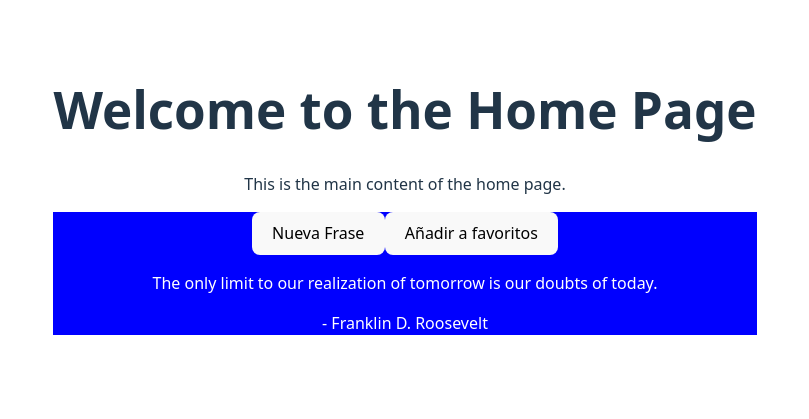
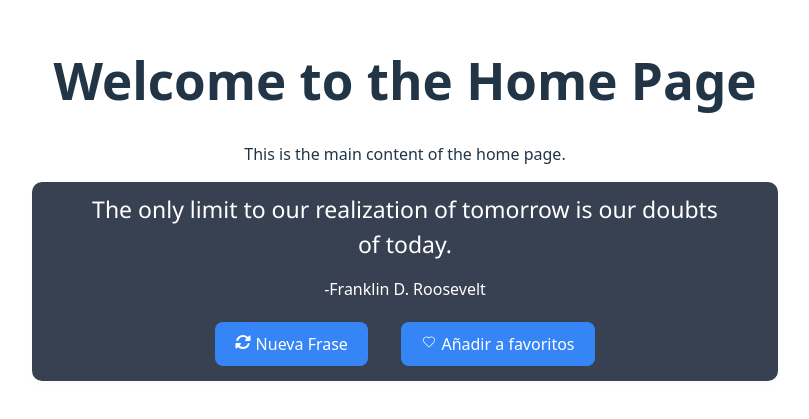
Before and after one commit to fioret20/proyecto-react-grupo1, a React (Vite) app: page / in a window 1280 px wide. Shown: the part 201-620 px from the top of the page, without its empty margins (235-1044 px from the left). Built offline with nearby package versions, Linux system fonts and the light colour scheme.

Commit message:
:sparkles: Add: styles in the components

```diff
--- a/package.json
+++ b/package.json
@@ -10,8 +10,10 @@
     "preview": "vite preview"
   },
   "dependencies": {
+    "@react-icons/all-files": "^4.1.0",
     "react": "^19.1.1",
-    "react-dom": "^19.1.1"
+    "react-dom": "^19.1.1",
+    "react-icons": "^5.5.0"
   },
   "devDependencies": {
     "@eslint/js": "^9.33.0",
--- a/src/components/Phrase.tsx
+++ b/src/components/Phrase.tsx
@@ -1,16 +1,20 @@
 import './stylesComponents/Phrase.css';
+import { CiHeart } from "react-icons/ci";
+import { FaRotate } from "react-icons/fa6";
 
 
 const Phrase = ({ phrase, author }: { phrase: string, author: string }) => {
     return (
-        <div className="phrase">
-            <div className="phrase-controls">
-                <button>Nueva Frase</button>
-                <button>Añadir a favoritos</button>
+        <>
+            <div className="phrase-container">
+                <p className='phrase'>{phrase}</p>
+                <p>{author}</p>
+                <div className="phrase-controls">
+                    <button className="button-phrase"><FaRotate /> Nueva Frase</button>
+                    <button className="button-phrase"><CiHeart /> Añadir a favoritos</button>
+                </div>
             </div>
-            <p>{phrase}</p>
-            <p>{author}</p>
-        </div>
+        </>
     );
 }
 
--- a/src/components/stylesComponents/Phrase.css
+++ b/src/components/stylesComponents/Phrase.css
@@ -1,4 +1,40 @@
+.phrase-container{
+    background-color: #384152;
+    color: white;
+    border-radius: 10px;
+    padding: 10px;
+    font-size: 16px;
+    text-align: center;
+    box-shadow: 0 4px 6px rgba(224, 224, 224, 0.1);
+    transition: background-color 0.3s ease;
+}
+
+.phrase-container:hover {
+    background-color: rgb(61, 61, 61);
+}
+
 .phrase{
-    background-color: blue;
-    color: white;
+    width: 90%;
+    margin: auto;
+    font-size: 23px;
+    font-family: 'Segoe UI', Tahoma, Geneva, Verdana, sans-serif;
+    margin-bottom: 10px;
 }
+
+
+.phrase-controls{
+    width: 60%;
+    margin: 0 auto;
+    display: flex;
+    justify-content: space-evenly;
+    margin-top: 10px;
+    display: flex;
+    flex-wrap: wrap;
+}
+
+.button-phrase{
+    margin: 5px;
+    background-color: #3585f6;
+    color: #ffffff;
+
+}
```
Also changed, not shown: src/pages/Home.tsx (+3 -5 lines), 1 other file (tests, documents, lock files or other folders).
